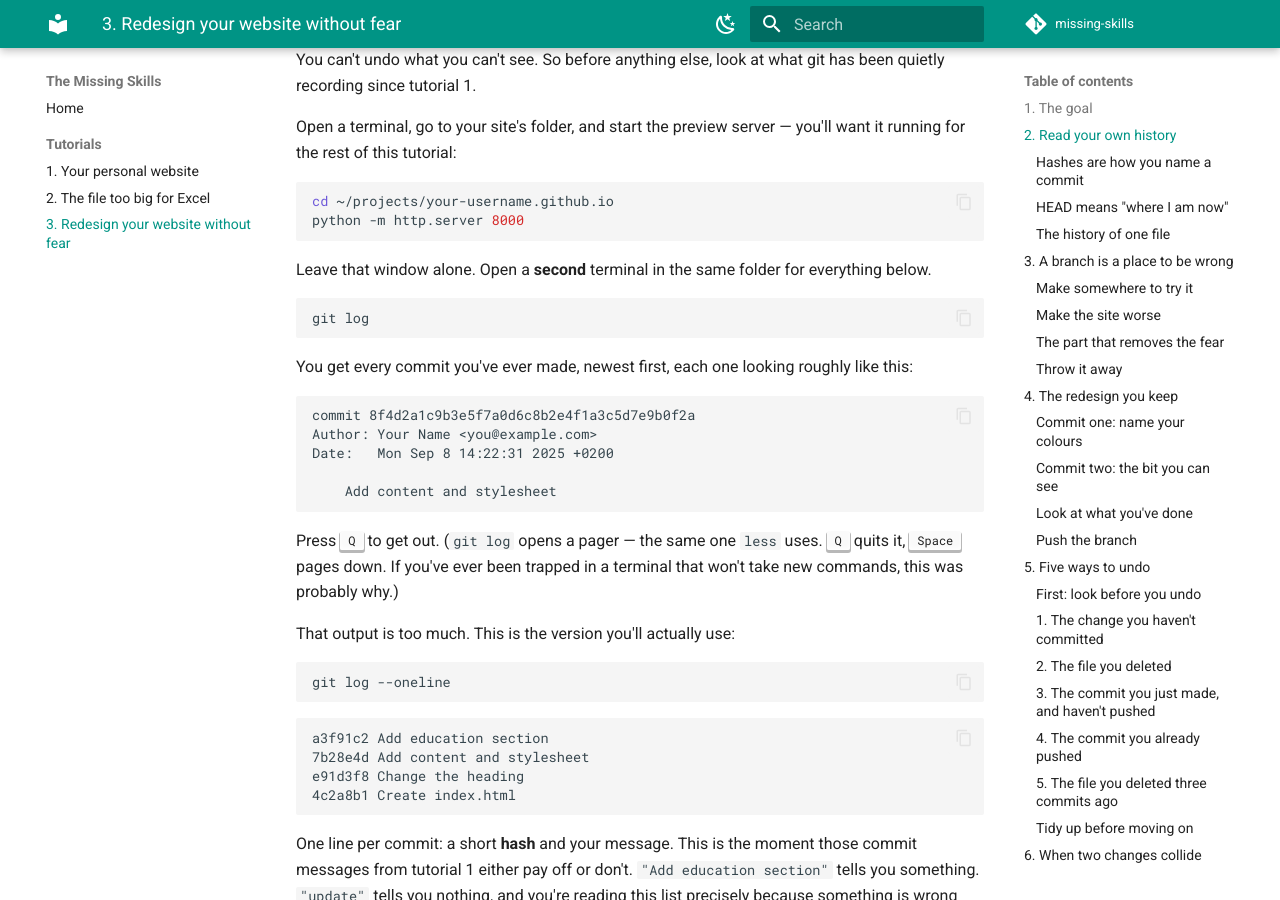
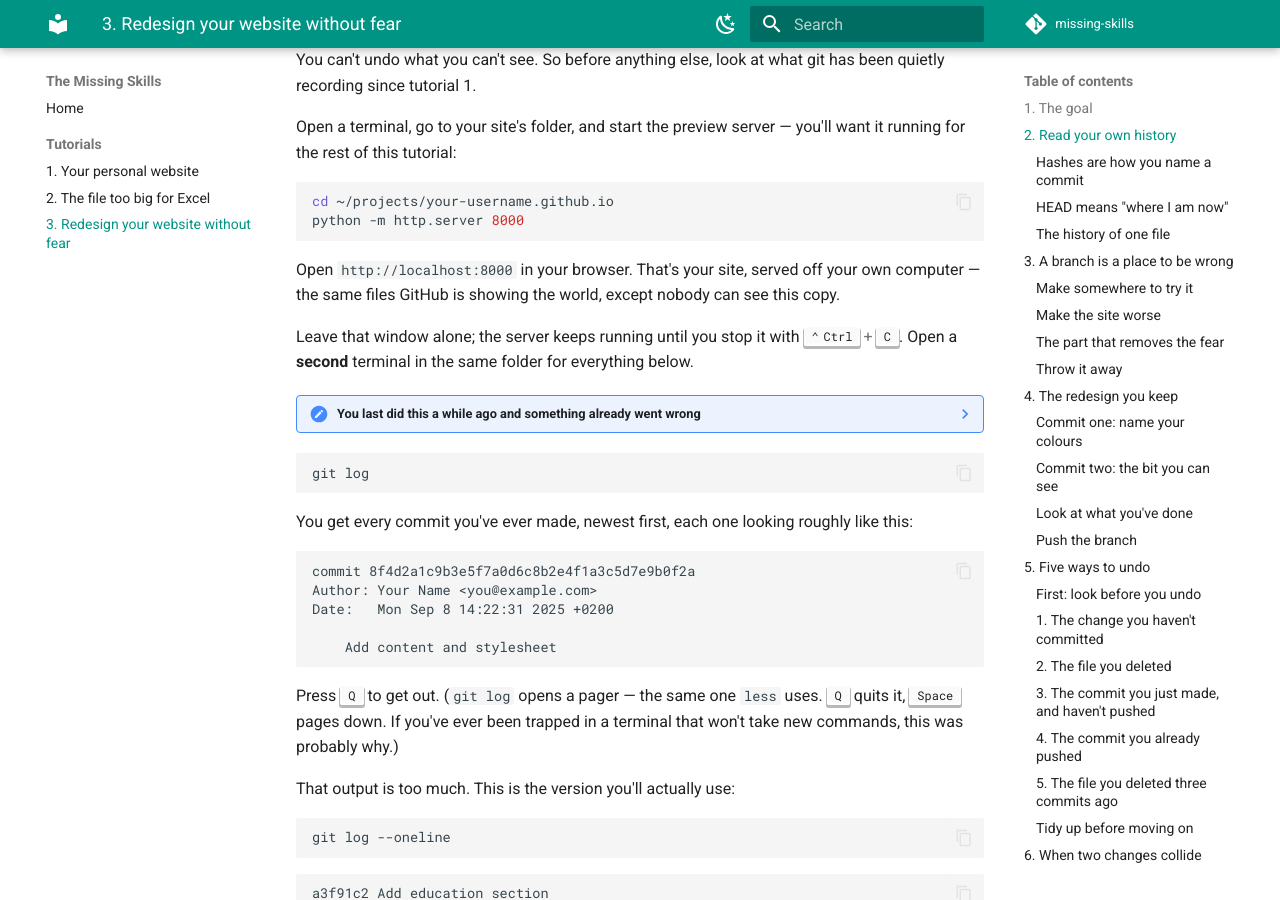
Before and after one commit to katarinagresova/missing-skills, an MkDocs documentation site: the page built from docs/tutorials/03-redesign-without-fear.md, in a window 1280 px wide and 900 px high, scrolled down 1167 px. Built offline with MkDocs 1.6.1 and Material for MkDocs 9.7.7, drawn with Linux system fonts in a browser that asks for light colours; comment, search, counter and statistics services are not loaded.

Commit message:
Enhance tutorial with additional troubleshooting steps for local server setup

````diff
--- a/docs/tutorials/03-redesign-without-fear.md
+++ b/docs/tutorials/03-redesign-without-fear.md
@@ -56,7 +56,43 @@ cd ~/projects/your-username.github.io
 python -m http.server 8000
 ```
 
-Leave that window alone. Open a **second** terminal in the same folder for everything below.
+Open `http://localhost:8000` in your browser. That's your site, served off your own
+computer — the same files GitHub is showing the world, except nobody can see this copy.
+
+Leave that window alone; the server keeps running until you stop it with ++ctrl+c++. Open a
+**second** terminal in the same folder for everything below.
+
+??? note "You last did this a while ago and something already went wrong"
+
+    **`command not found: python`** — try `python3 -m http.server 8000`. Most systems have
+    one or the other, not both.
+
+    **`cd: no such file or directory`** — the folder is somewhere else, or on a machine you
+    aren't sitting at. Go looking:
+
+    ```bash
+    find ~ -maxdepth 4 -type d -name "*.github.io" 2>/dev/null
+    ```
+
+    If it genuinely isn't there, clone it again — everything is on GitHub, and the folder
+    on your laptop was never the only copy:
+
+    ```bash
+    cd ~/projects
+    gh repo clone your-username/your-username.github.io
+    ```
+
+    **`Address already in use`** — a server from a previous session is still running.
+    Either find that terminal window and press ++ctrl+c++, or just use another port with
+    `python -m http.server 8001` and open `localhost:8001` instead.
+
+    **The browser shows a list of files instead of your page** — you started the server one
+    folder too high. `ls` should show `index.html`. If it shows the repository folder
+    instead, `cd` into it and start again.
+
+    **You're picking this tutorial back up halfway through** — run `git branch`. The branch
+    with the `*` next to it is where you left off, and `git log --oneline -3` will remind
+    you what you'd done.
 
 ```bash
 git log
````
